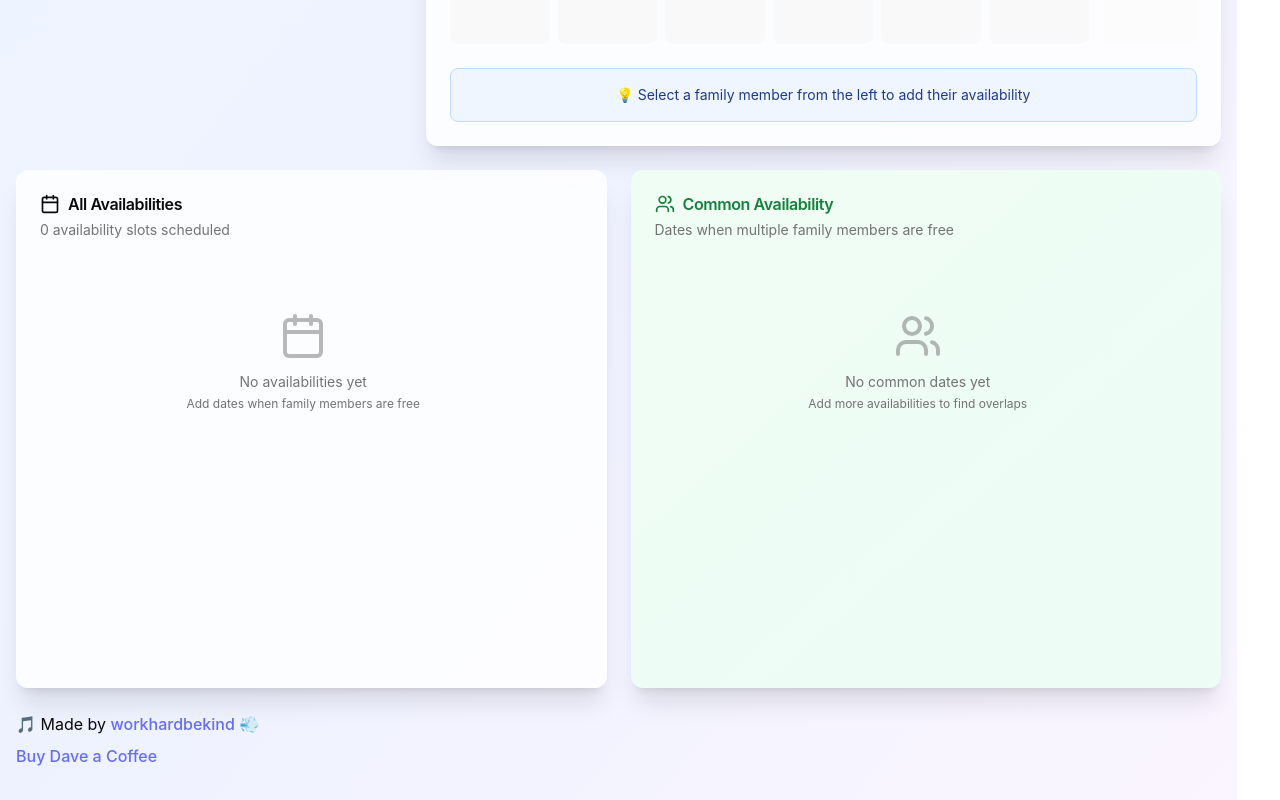
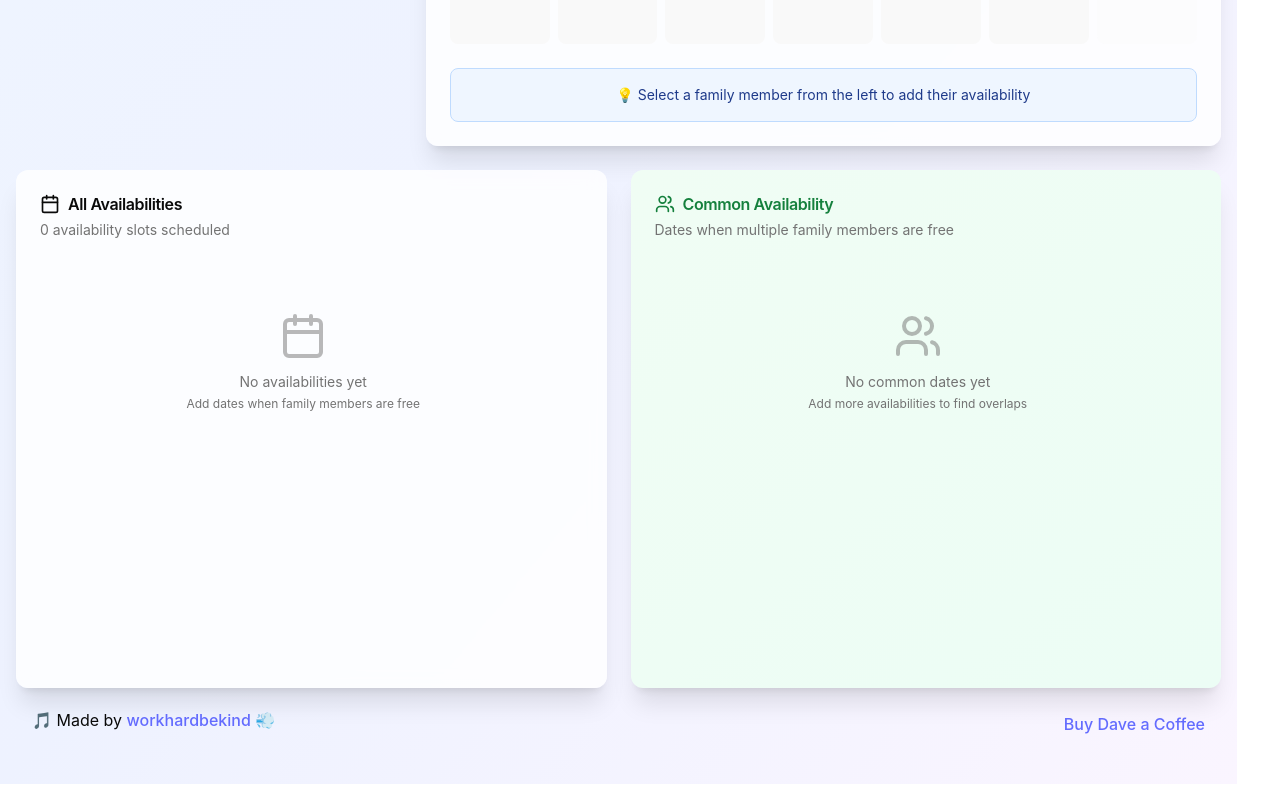
Before and after one commit to workhardbekind/hamfam, a React (Vite) app: page / in a window 1280 px wide. Shown: the part 733-1533 px from the top of the page. Built offline with nearby package versions, Linux system fonts and the light colour scheme.

Commit message:
footer fix

```diff
--- a/src/App.tsx
+++ b/src/App.tsx
@@ -129,10 +129,7 @@ function App() {
               onUpdateAvailability={updateAvailability}
             />
           </div>
-          <div className="mt-6">
-          <p>🎵 Made by <a href="https://github.com/workhardbekind/fartsy">workhardbekind</a>  💨</p>
-          <p className="mt-2"><a href="https://ko-fi.com/districtdave">Buy Dave a Coffee</a></p>
-          </div>
+          <div class="container mx-auto px-4 py-4 max-w-7xl"><div class="flex items-center justify-between"><p>🎵 Made by <a href="https://github.com/workhardbekind/fartsy">workhardbekind</a>  💨</p><p class="mt-2"><a href="https://ko-fi.com/districtdave">Buy Dave a Coffee</a></p></div></div>
         </main>
 
         <Toaster />
```
